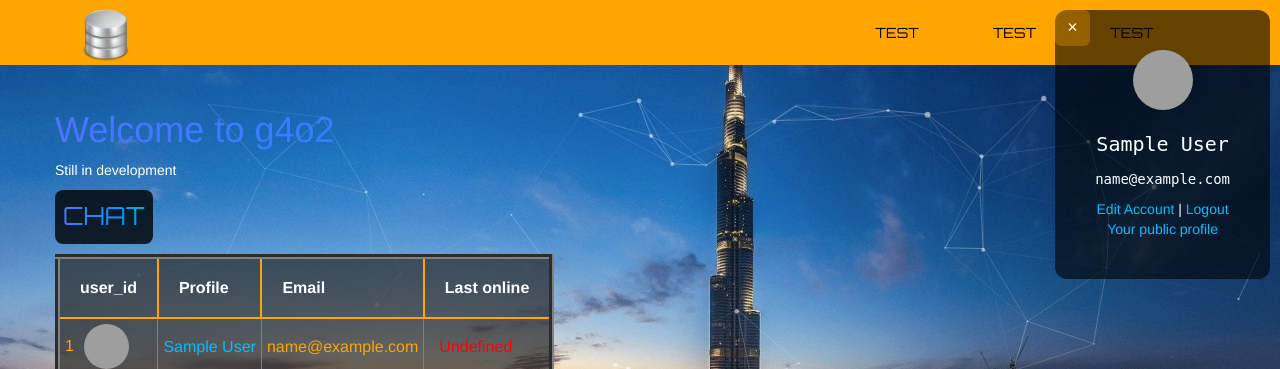
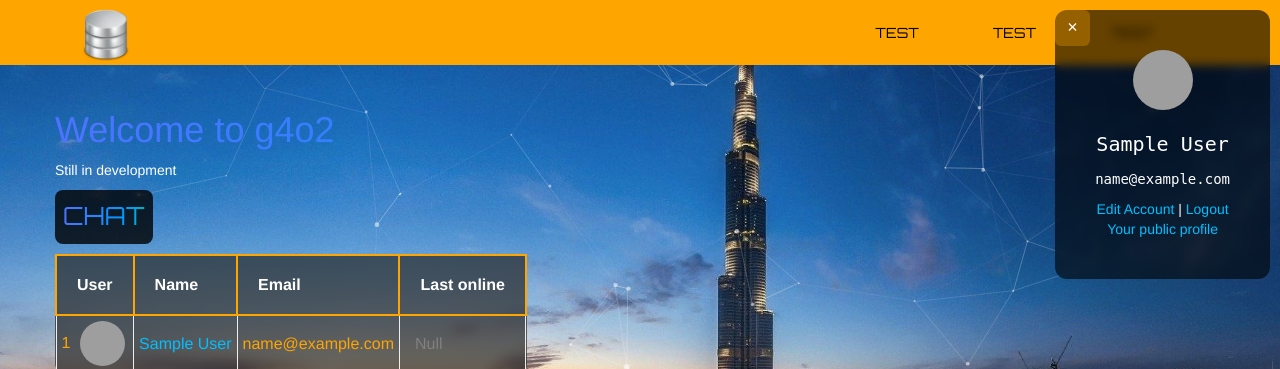
Before and after one commit to g4o2/PHP-SQL-Chat, a PHP site: page / in a window 1280 px wide. Shown: the top 369 px of the page. Run offline with PHP 8.4, Linux system fonts and the light colour scheme; the visitor is signed in with stand-in values (Sample User, id 1); tables that the repository leaves empty or names only in its code hold one stand-in row (values such as "Sample post"); data that the repository does not hold is empty; some web fonts are replaced; grey boxes are pictures that could not be loaded.

Commit message:
background blur

```diff
--- a/css/chat.css
+++ b/css/chat.css
@@ -16,6 +16,7 @@
     border-radius: 10px;
     padding: 10px 0px 0px 30px;
     background-color: rgba(0, 0, 0, 0.6);
+    backdrop-filter: blur(.5rem);
 }
 
 
@@ -143,7 +144,9 @@
     margin-bottom: 1.5%;
     border-radius: 10px;
     padding: 20px 0px 20px 30px;
+    overflow: auto;
     background-color: rgba(0, 0, 0, 0.6);
+    backdrop-filter: blur(50rem);
 }
 
 ::placeholder {
--- a/css/edit-account.css
+++ b/css/edit-account.css
@@ -1,5 +1,7 @@
 body {
     font-family: Arial, Helvetica, sans-serif;
+    background: linear-gradient(#000000, #5e3d00);
+    background-attachment: fixed;
 }
 
 
--- a/css/index.css
+++ b/css/index.css
@@ -17,6 +17,7 @@
     right: 10px;
     top: 10px;
     background-color: rgba(0, 0, 0, .6);
+    backdrop-filter: blur(.5rem);
     padding: 40px;
     text-align: center;
     transition: opacity .3s ease-in;
@@ -111,6 +112,7 @@
     border-radius: 10px;
     padding: 20px 0px 20px 30px;
     background-color: rgba(0, 0, 0, 0.6);
+    backdrop-filter: blur(.5rem);
     text-align: center;
     overflow: auto;
 }
@@ -123,6 +125,8 @@
 table {
     border-radius: 8px;
     background-color: rgba(41, 41, 41, .7);
+    backdrop-filter: blur(.5rem);
+    border: none;
 }
 
 table p {
--- a/css/style.css
+++ b/css/style.css
@@ -1,14 +1,20 @@
 body {
     color: #fff;
-    /*overflow-x: hidden;*/
+    /*overflow-x: hidden;
     background: linear-gradient(#000000, #5e3d00);
+    background-attachment: fixed;*/
+
+    background-image: url(../img/0000001.jpg);
+    background-repeat: no-repeat;
+    background-position: center center;
     background-attachment: fixed;
-    background-image: url(../img/0000001.jpg);
-    background-size: 100% 100%;
-    background-repeat: no-repeat;
+    background-size: cover;
 }
 html {
     height: 100%;
+}
+
+html {
 }
 a {
     color: #00bfff;
@@ -278,6 +284,10 @@
     padding: 40px;
     transform: translate(-50%, -50%);
     background: rgba(0, 0, 0, 0.5);
+
+    background: hsl(0 0% 100% / 0.1);
+    backdrop-filter: blur(.5rem);
+
     box-sizing: border-box;
     box-shadow: 0 15px 25px rgba(0, 0, 0, .6);
     border-radius: 10px;
@@ -339,10 +349,12 @@
 }
 
 #particles-js {
-    position: absolute;
+    position: fixed;
     z-index: -1;
     width: 100%;
     height: 90%;
+    top: 10px;
+    left: 0px;
 }
 
 
--- a/index.php
+++ b/index.php
@@ -89,8 +89,8 @@
             <table border="5">
             <thead>
                 <tr>
-                    <th>user_id</th>
-                    <th>Profile</th>
+                    <th>User</th>
+                    <th>Name</th>
                     <th>Email</th>
                     <th>Last online</th>
                 </tr>
@@ -116,7 +116,7 @@
 
 
                 if ($userStatus === "Undefined") {
-                    $diff = "<p style='color:red;'>Undefined</p>";
+                    $diff = "<p style='color:grey;'>Null</p>";
                 } else {
                     $last_online    = $userStatus;
                     $current_date_time = date(DATE_RFC2822);
```
Also changed, not shown: chat.php (+2 -6 lines), 1 other file.
